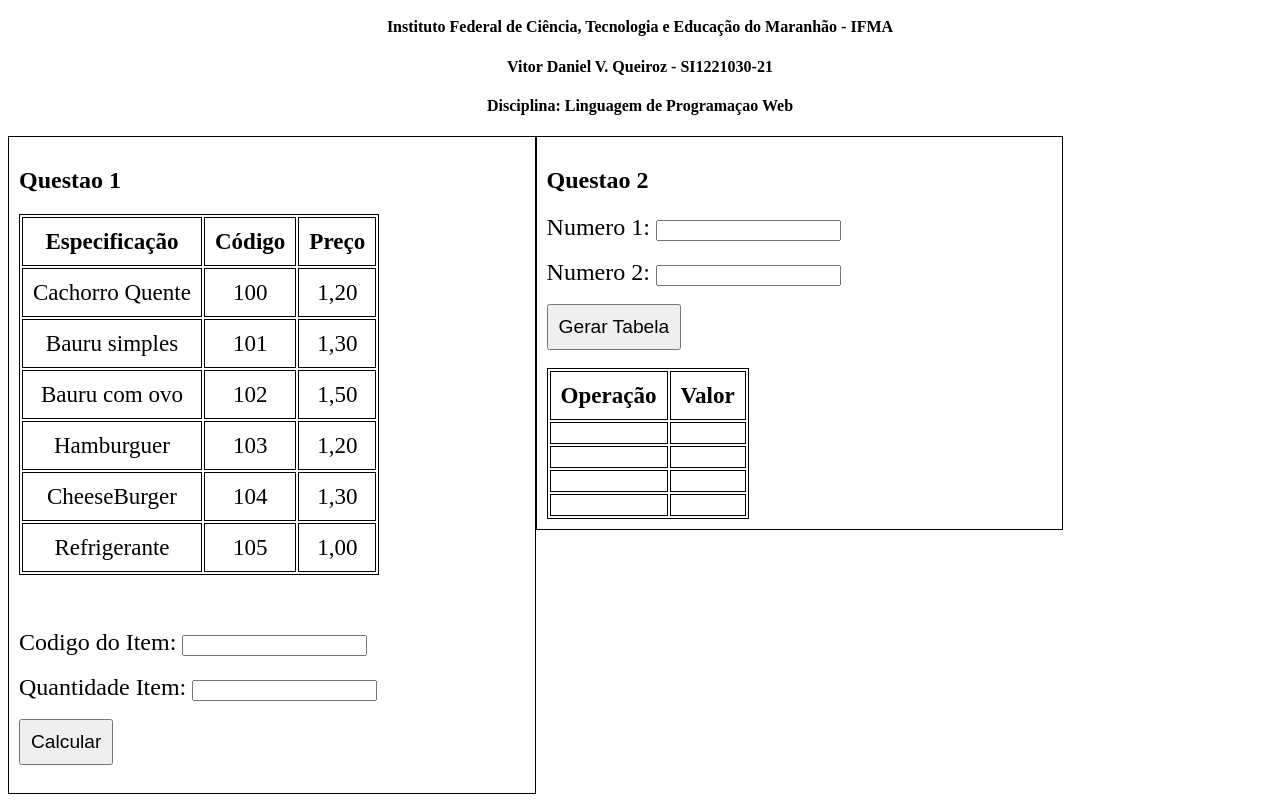
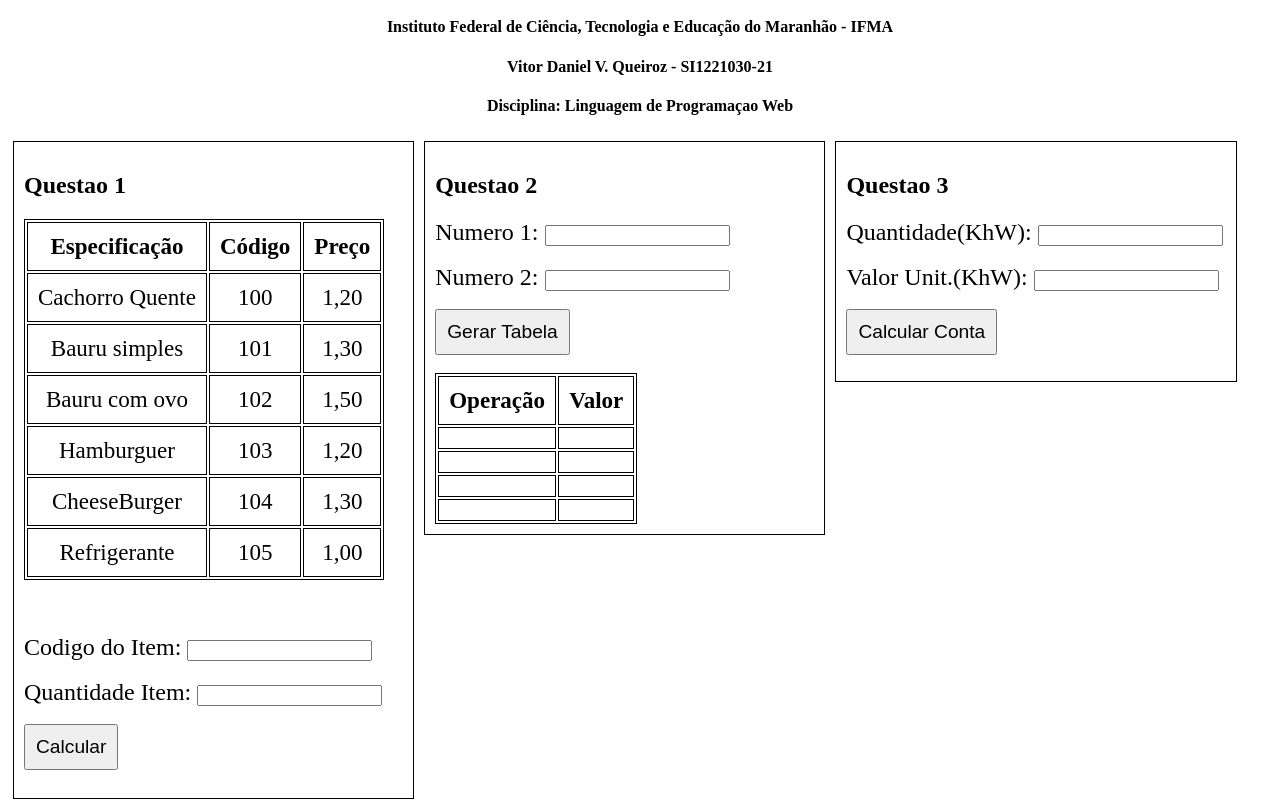
Before and after one commit to vitroz/LabsJS, a plain HTML site: page Lab1JS.html in a window 1280 px wide. Shown: the part 48-852 px from the top of the page. Drawn offline with Linux system fonts and the light colour scheme.

Commit message:
Questão 3 Conta de Luz

```diff
--- a/Lab1JS.html
+++ b/Lab1JS.html
@@ -15,11 +15,12 @@
 		padding: 10px;
 	}
 
-	#Q1,#Q2{
+	#Q1,#Q2,#Q3,#Q4,#Q5,#Q6{
 		border: 1px solid black;
 		padding: 10px;
-		width: 40%;
+		width: 30%;
 		float: left;
+		margin: 5px;
 	}
 
 	.centralizar{
@@ -131,6 +132,18 @@
 			</tr>
 
 		</table>
+	</div>
+
+	<div id="Q3">
+		<h2> Questao 3</h2>
+
+		<form>
+			<span> Quantidade(KhW): </span> <input id="qtdKhw" type="number"></input> <br><br>
+			<span> Valor Unit.(KhW): </span> <input id="valorUn" type="number"></input> <br><br>
+			<button type="button" onclick="calcularConta()"> Calcular Conta</button>
+		</form>
+
+		<span id="valorConta"></span>
 
 	</div>
 
@@ -186,11 +199,35 @@
 		 	document.getElementById("operacaoRest").textContent = num1 + ' % ' + num2;
 		 	document.getElementById("resultadoRest").textContent = num1 % num2;
 	 	}else{
-	 		alert('Preencha todos os campos com os Numeros para gerar a Tabela de Operações.');
+	 		alert('Preencha todos os campos com os numeros para gerar a Tabela de Operações.');
 	 	}
+	 }
+
+	 function calcularConta(){
+	 	document.getElementById("valorConta").textContent = '';
+		 qtdKhw = document.getElementById('qtdKhw').value;
+		 valorUn = document.getElementById('valorUn').value;
+
+	 	if(qtdKhw != '' && valorUn != ''){
+	 		qtdKhw = parseFloat(qtdKhw);
+	 		valorUn = parseFloat(valorUn);
+
+	 		if(qtdKhw >= 100 && qtdKhw < 200){
+	 			valorUn += valorUn * 0.25;
+	 		}
+	 		if(qtdKhw >= 200){
+	 			valorUn += valorUn * 0.50;
+	 		}
+
+	 		valorConta = qtdKhw * valorUn;
+
+	 		document.getElementById("valorConta").textContent = 'Valor da conta: ' +valorConta.toFixed(2) + ' reais';
+
+	 	}else{
+	 		alert('Preencha todos os campos com os numeros para calcular a conta.')
+	 	}
+	 }
 
 
 
-	 }
-
 </script>
```
